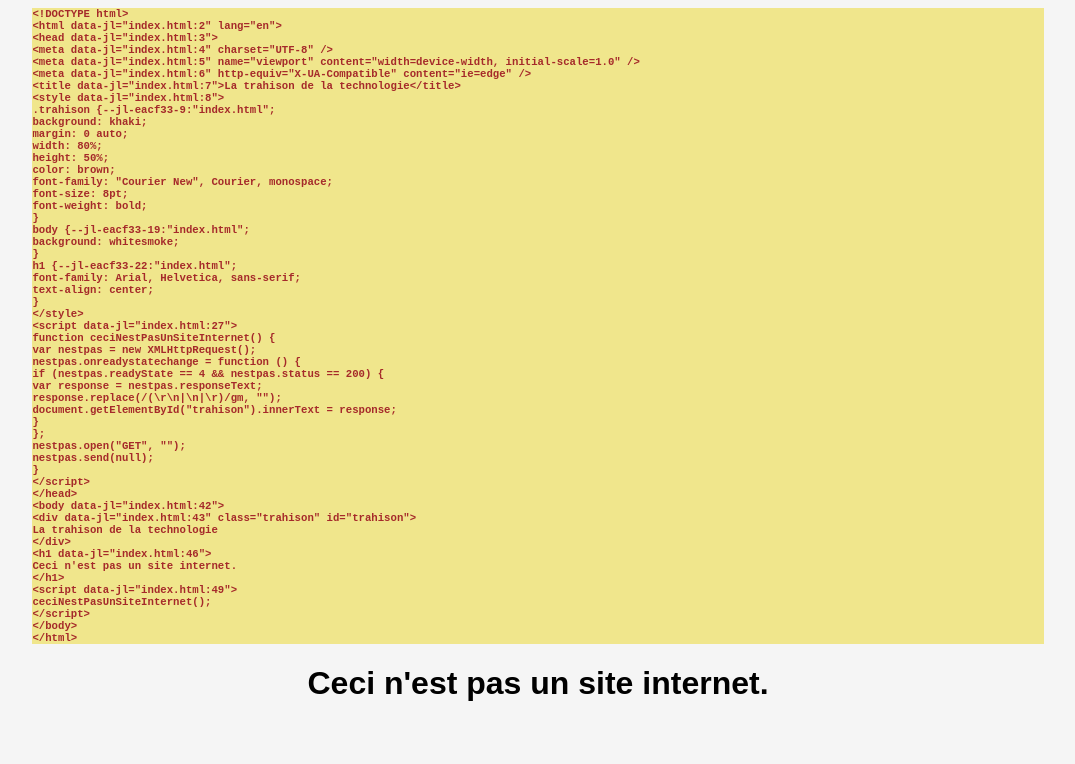
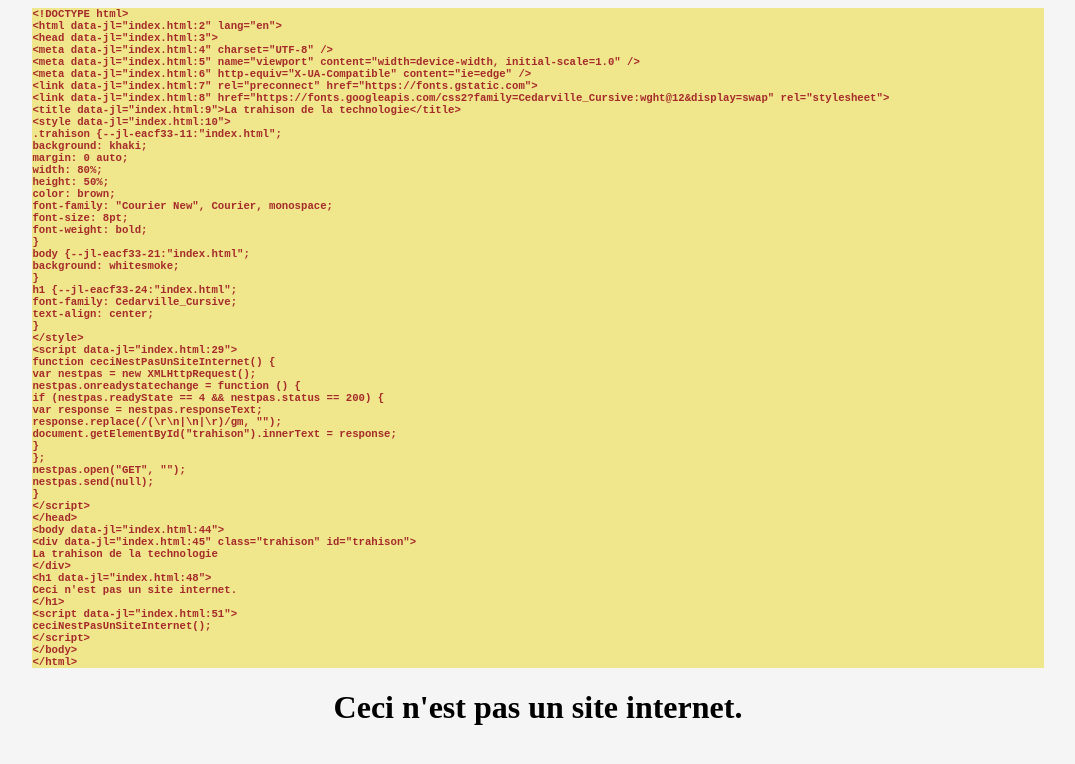
Before and after one commit to insolito-art/insolito-art.github.io, a plain HTML site: page index.html in a window 1280 px wide. Shown: the whole page, without its empty margins (102-1177 px from the left). Drawn offline with Linux system fonts and the light colour scheme; a web font is replaced by a local one.

Commit message:
Update index.html

```diff
--- a/index.html
+++ b/index.html
@@ -4,6 +4,8 @@
     <meta charset="UTF-8" />
     <meta name="viewport" content="width=device-width, initial-scale=1.0" />
     <meta http-equiv="X-UA-Compatible" content="ie=edge" />
+    <link rel="preconnect" href="https://fonts.gstatic.com">
+    <link href="https://fonts.googleapis.com/css2?family=Cedarville_Cursive:wght@12&display=swap" rel="stylesheet">
     <title>La trahison de la technologie</title>
     <style>
       .trahison {
@@ -20,7 +22,7 @@
         background: whitesmoke;
       }
       h1 {
-        font-family: Arial, Helvetica, sans-serif;
+        font-family: Cedarville_Cursive;
         text-align: center;
       }
     </style>
```
